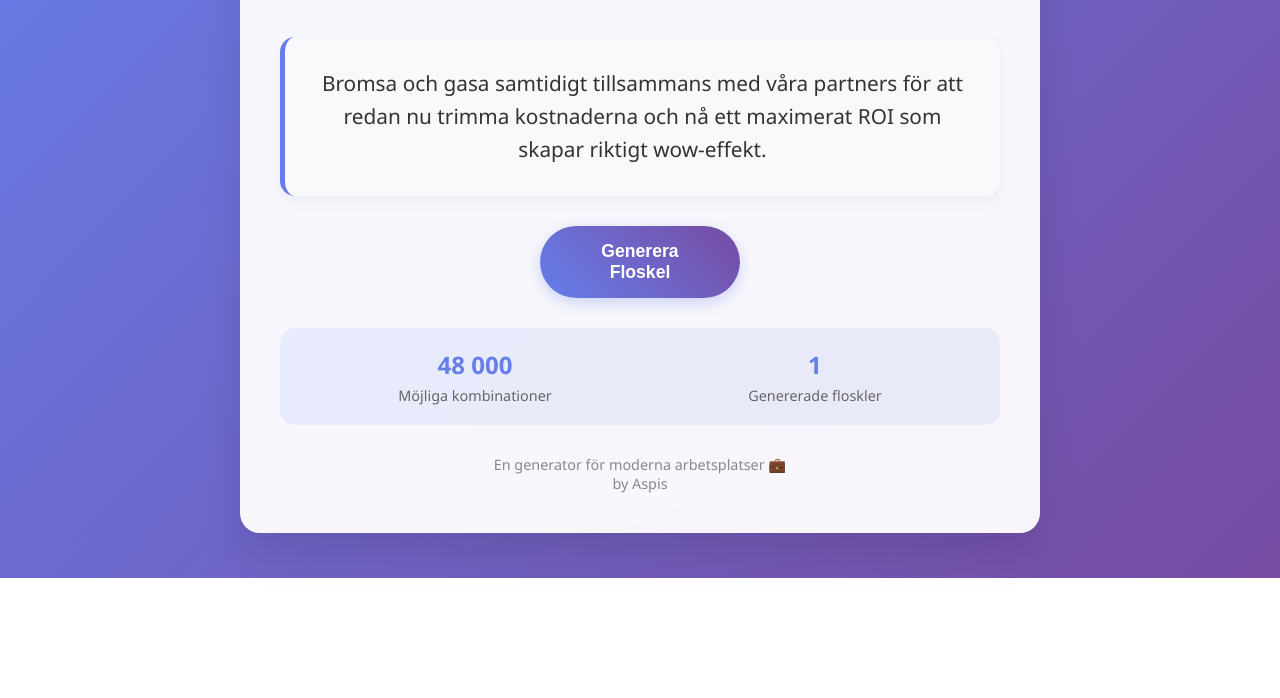
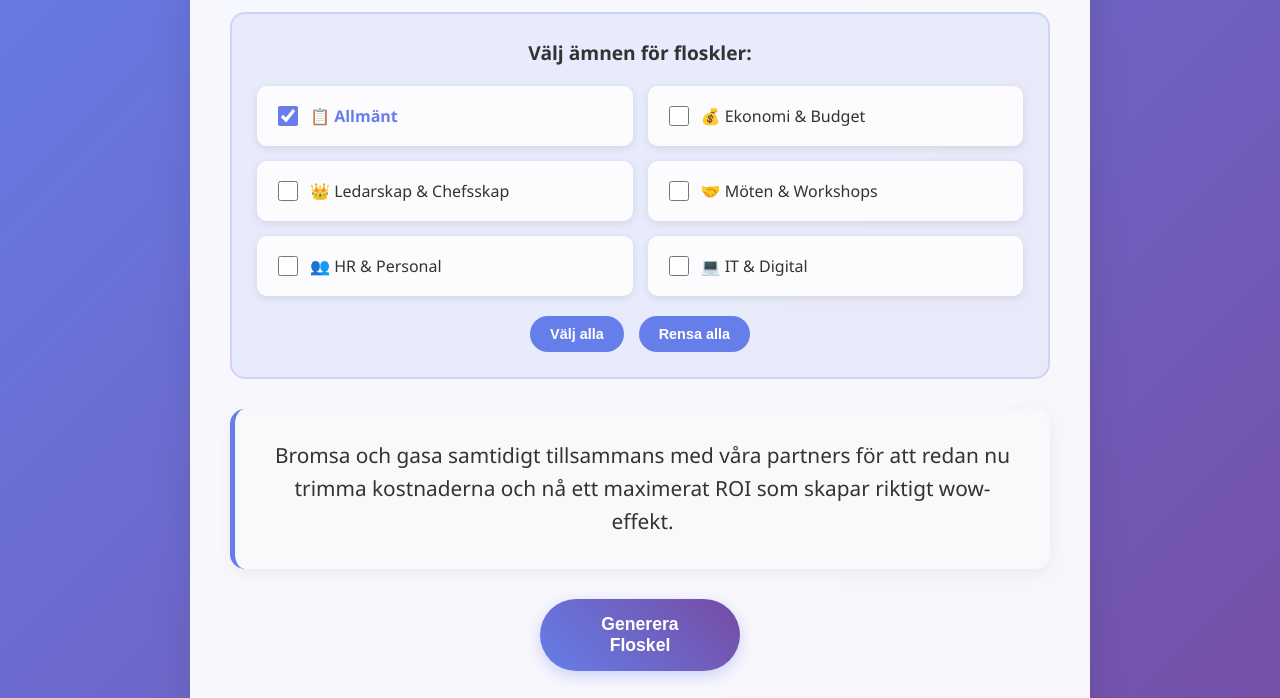
Before and after one commit to andersasplundberggren/floskelgenerator, a plain HTML site: page subject.html in a window 1280 px wide. Shown: the part 222-920 px from the top of the page. Before the commit the page ends 800 px from the top, so only its background shows below. Drawn offline with Linux system fonts and the light colour scheme.

Commit message:
Update and rename x.html to subject.html

```diff
--- a/x.html
+++ b/subject.html
@@ -25,7 +25,7 @@
             border-radius: 20px;
             box-shadow: 0 20px 40px rgba(0, 0, 0, 0.1);
             padding: 40px;
-            max-width: 800px;
+            max-width: 900px;
             width: 100%;
             backdrop-filter: blur(10px);
         }
@@ -48,6 +48,92 @@
             font-style: italic;
         }
 
+        /* Topic Selection Styles */
+        .topic-selection {
+            background: rgba(102, 126, 234, 0.1);
+            border-radius: 15px;
+            padding: 25px;
+            margin: 25px 0;
+            border: 2px solid rgba(102, 126, 234, 0.2);
+        }
+
+        .topic-selection h3 {
+            margin: 0 0 20px 0;
+            color: #333;
+            text-align: center;
+            font-size: 1.2rem;
+        }
+
+        .checkbox-grid {
+            display: grid;
+            grid-template-columns: repeat(auto-fit, minmax(250px, 1fr));
+            gap: 15px;
+            margin-bottom: 20px;
+        }
+
+        .checkbox-item {
+            display: flex;
+            align-items: center;
+            padding: 15px;
+            background: rgba(255, 255, 255, 0.9);
+            border-radius: 10px;
+            cursor: pointer;
+            transition: all 0.3s ease;
+            border: 2px solid transparent;
+            box-shadow: 0 2px 8px rgba(0, 0, 0, 0.1);
+        }
+
+        .checkbox-item:hover {
+            background: rgba(255, 255, 255, 1);
+            transform: translateY(-2px);
+            box-shadow: 0 5px 15px rgba(0, 0, 0, 0.15);
+            border-color: #667eea;
+        }
+
+        .checkbox-item input[type="checkbox"] {
+            margin-right: 12px;
+            width: 20px;
+            height: 20px;
+            accent-color: #667eea;
+            cursor: pointer;
+        }
+
+        .checkbox-item span {
+            font-size: 1rem;
+            color: #333;
+            font-weight: 500;
+            cursor: pointer;
+        }
+
+        .checkbox-item input[type="checkbox"]:checked + span {
+            font-weight: bold;
+            color: #667eea;
+        }
+
+        .control-buttons {
+            display: flex;
+            justify-content: center;
+            gap: 15px;
+        }
+
+        .control-btn {
+            padding: 10px 20px;
+            background: #667eea;
+            color: white;
+            border: none;
+            border-radius: 25px;
+            cursor: pointer;
+            font-size: 0.9rem;
+            font-weight: 600;
+            transition: all 0.3s ease;
+        }
+
+        .control-btn:hover {
+            background: #5a6fd8;
+            transform: translateY(-1px);
+        }
+
+        /* Floskel Display */
         .floskel-display {
             background: #f8f9fa;
             border-radius: 15px;
@@ -144,6 +230,10 @@
                 flex-direction: column;
                 gap: 15px;
             }
+
+            .checkbox-grid {
+                grid-template-columns: 1fr;
+            }
         }
     </style>
 </head>
@@ -152,9 +242,44 @@
         <h1>🎲 Floskelgenerator</h1>
         <p class="subtitle">Generera professionella floskler för alla tillfällen</p>
 
+        <!-- Topic Selection Section -->
+        <div class="topic-selection">
+            <h3>Välj ämnen för floskler:</h3>
+            <div class="checkbox-grid">
+                <label class="checkbox-item">
+                    <input type="checkbox" id="allmant" checked>
+                    <span>📋 Allmänt</span>
+                </label>
+                <label class="checkbox-item">
+                    <input type="checkbox" id="ekonomi">
+                    <span>💰 Ekonomi & Budget</span>
+                </label>
+                <label class="checkbox-item">
+                    <input type="checkbox" id="ledarskap">
+                    <span>👑 Ledarskap & Chefsskap</span>
+                </label>
+                <label class="checkbox-item">
+                    <input type="checkbox" id="moten">
+                    <span>🤝 Möten & Workshops</span>
+                </label>
+                <label class="checkbox-item">
+                    <input type="checkbox" id="hr">
+                    <span>👥 HR & Personal</span>
+                </label>
+                <label class="checkbox-item">
+                    <input type="checkbox" id="it">
+                    <span>💻 IT & Digital</span>
+                </label>
+            </div>
+            <div class="control-buttons">
+                <button type="button" class="control-btn" onclick="selectAll()">Välj alla</button>
+                <button type="button" class="control-btn" onclick="clearAll()">Rensa alla</button>
+            </div>
+        </div>
+
         <div class="floskel-display">
             <div class="floskel-text" id="floskelText">
-                Klicka på knappen för att generera en floskel!
+                Välj ämnen ovan och klicka på knappen för att generera en floskel!
             </div>
         </div>
 
@@ -218,7 +343,7 @@
                 ],
                 hur: [
                     "genom att cost-cutt:a för", "för att budget-planera mot", "genom att forecasta fram",
-                    "för att streamlina spend:en för", "genom att rightsiza:a för", "för att capitalize på"
+                    "för att streamlina spend:en för", "genom att rightsizes:a för", "för att capitalize på"
                 ],
                 vad: [
                     "en cost-effective roadmap", "ett streamlinat spend-management", "en profitabilitetsstrategi",
@@ -231,7 +356,7 @@
             },
             ledarskap: {
                 inledning: [
-                    "Empowera teamet genom", "Vishionera tillsammans med", "Coacha medarbetarna för", "Inspirera organisationen med",
+                    "Empowera teamet genom", "Visionera tillsammans med", "Coacha medarbetarna för", "Inspirera organisationen med",
                     "Transformera kulturen genom", "Facilitera förändring med", "Utveckla talanger genom", "Motivera individer med"
                 ],
                 vem: [
@@ -239,7 +364,7 @@
                     "change agents", "culture carriers", "senior managern", "middle managern"
                 ],
                 hur: [
-                    "genom att enablea för", "för att coaching:a fram", "genom att mentora mot",
+                    "genom att enablea för", "för att coach:a fram", "genom att mentora mot",
                     "för att utveckla förmågan att", "genom att empowera för", "för att inspirera till"
                 ],
                 vad: [
@@ -262,7 +387,7 @@
                 ],
                 hur: [
                     "genom att strukturera agendan för", "för att facilitera diskussion kring", "genom att moderera fram",
-                    "för att workshops fram", "genom att brainstorma kring", "för att kollaborera fram"
+                    "för att workshoppa fram", "genom att brainstorma kring", "för att kollaborera fram"
                 ],
                 vad: [
                     "en actionable agenda", "ett productive outcome", "konkreta next steps",
```
